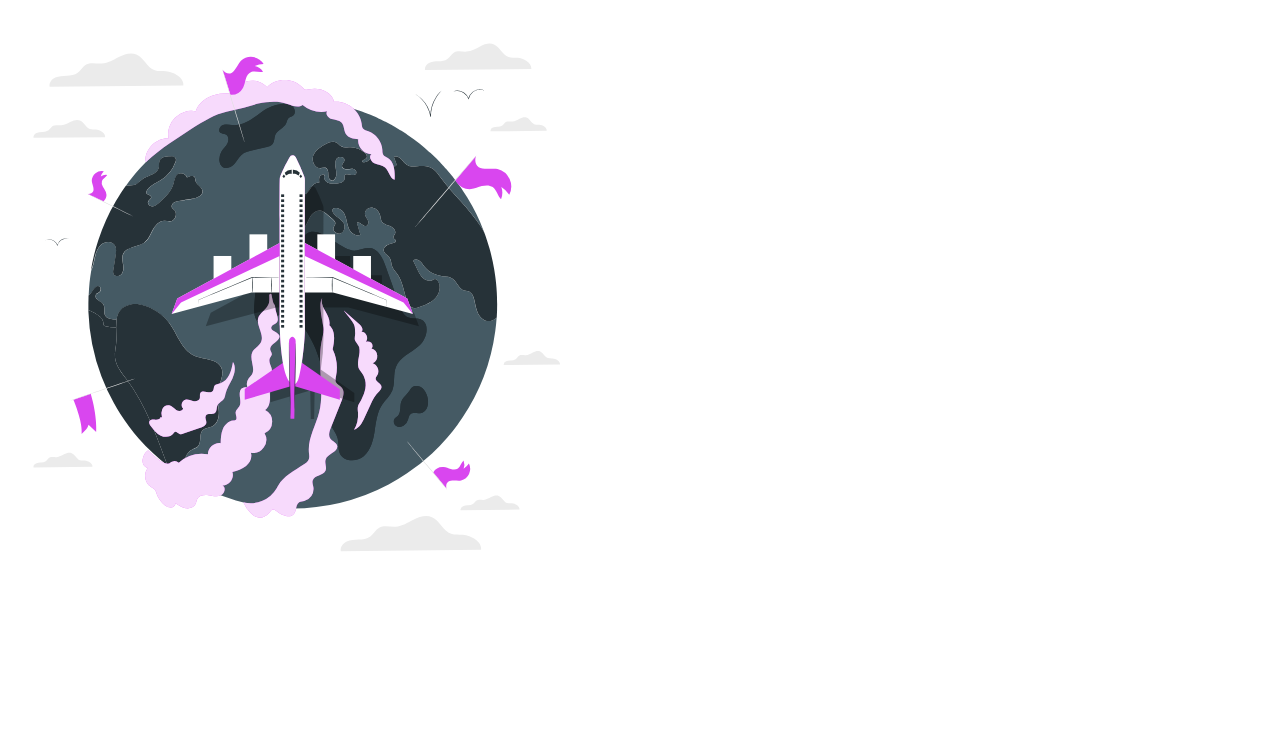
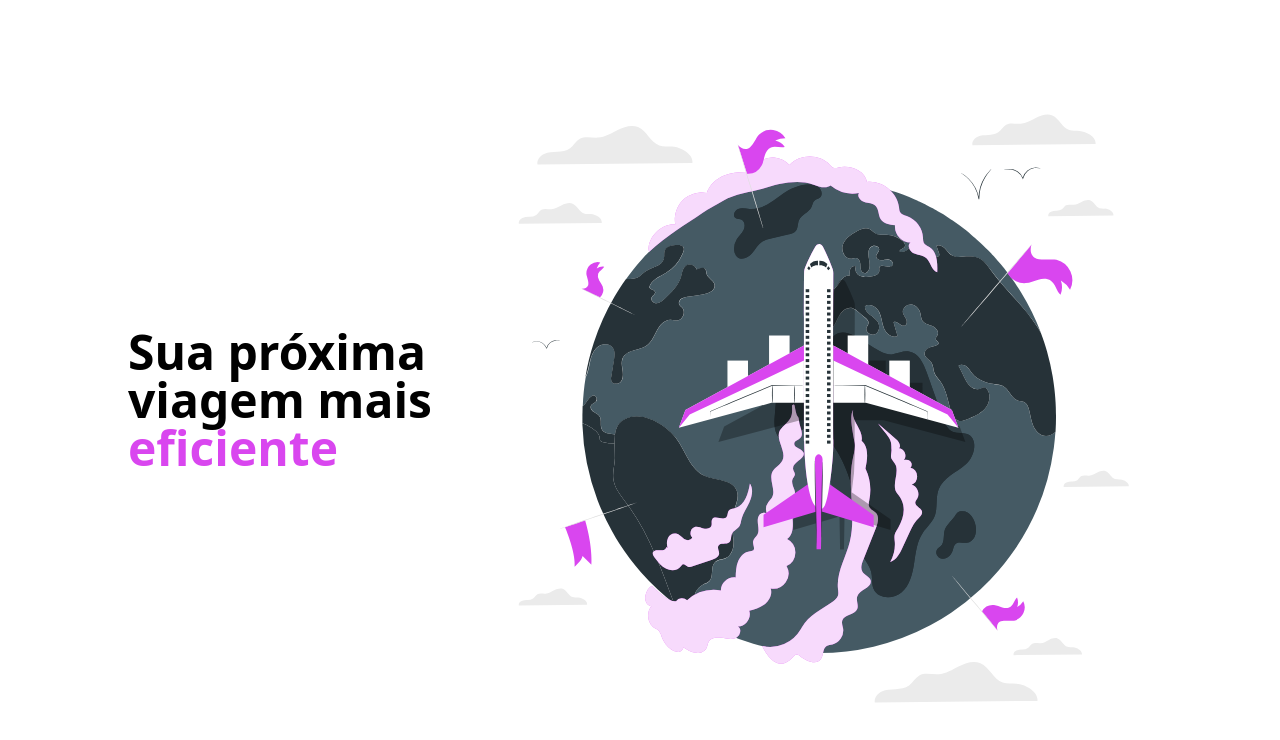
Before and after one commit to Franciele-Santos-Silva/Wanderlust, a Next.js app: page / in a window 1280 px wide. Shown: the top 740 px of the page. Built offline with nearby package versions, Linux system fonts and the light colour scheme.

Commit message:
Alteração em page.tsx

```diff
--- a/src/app/page.tsx
+++ b/src/app/page.tsx
@@ -1,14 +1,19 @@
 import Image from "next/image";
+import airplaneSvg from '../assets/airplane.svg'
 
 export default function Home() {
   return (
     <main>
-      <section className="h-screen w-full">
+      <section className="mx-auto flex h-screen w-full items-center max-w-screen-lg items-center justyfy-between" >
+        <div>
+          <h1 className="text-left text-5xl font-black">
+            Sua próxima viagem mais{' '}
+            <span className="text-fuchsia-500">eficiente</span></h1>
+        </div>
         <Image
-        src='/airplane.svg'
-        alt='Franciele'
-        width={580}
-        height={580}/>
+        className="w-full max-w-2xl"
+        src={airplaneSvg}
+        alt='Franciele'/>
       </section>
     </main>
 
```
Also changed, not shown: src/assets/airplane.svg (renamed from public/airplane.svg), src/assets/teste.svg (added).
